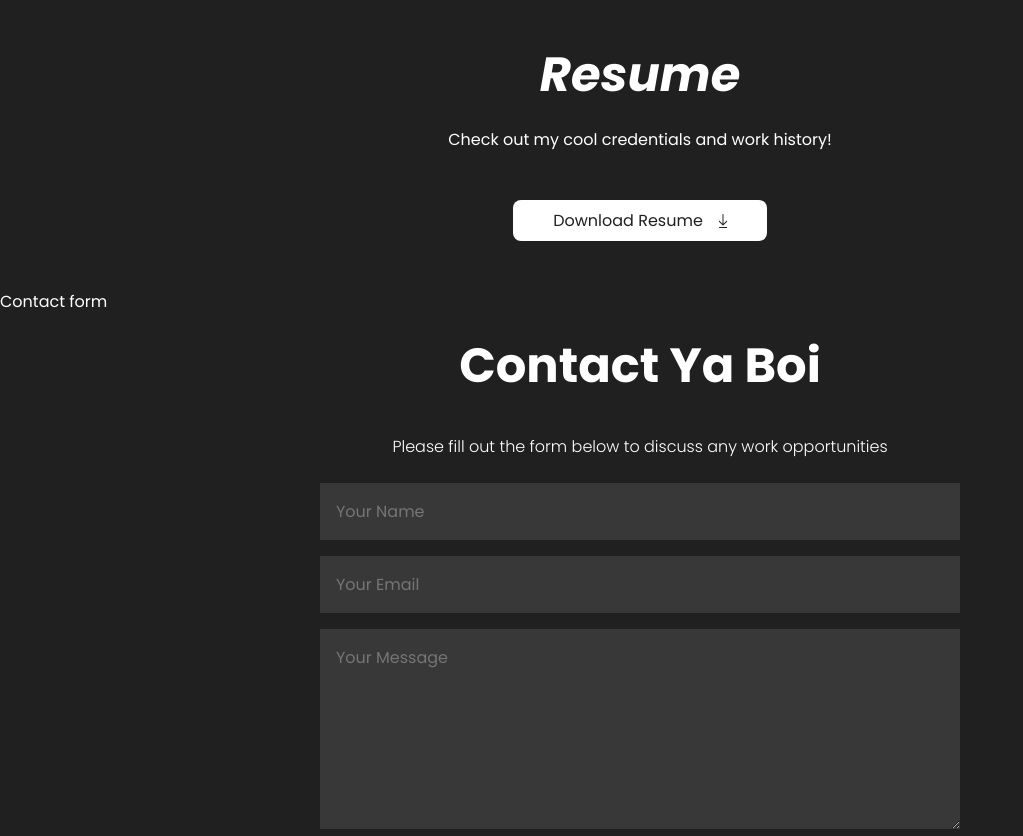
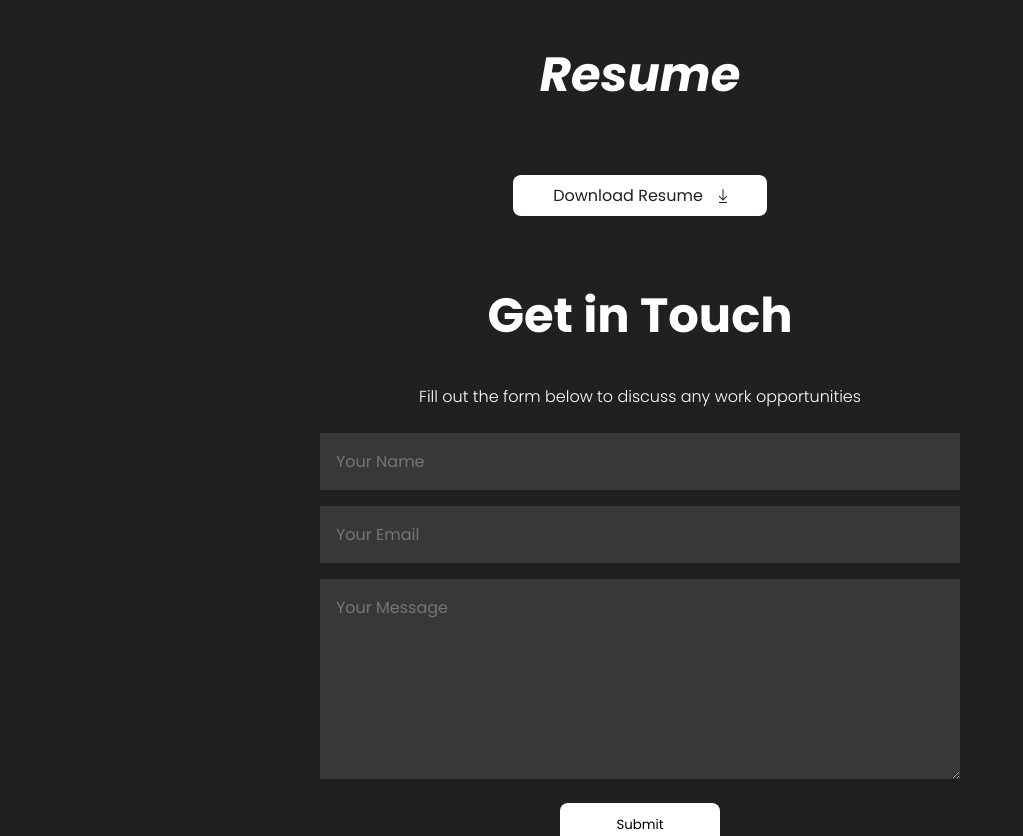
Before and after one commit to tmitchellisaac/isaacs_portfolio, a React (Create React App) app: page / in a window 1280 px wide. Shown: the part 2460-3296 px from the top of the page, without its empty margins (0-1023 px from the left). Built offline with nearby package versions, Linux system fonts and the light colour scheme.

Commit message:
Professionalize the section headers and text

```diff
--- a/src/components/contact/contact.js
+++ b/src/components/contact/contact.js
@@ -9,19 +9,16 @@ const Contact = () => {
   return (
     <section  id="contact-page">
       <div className="resume">
-        <h1 className="contact-page-title">Resume</h1>
-        <p className="resume-text">Check out my cool credentials and work history!</p>
+        <h2 className="contact-page-title">Resume</h2>
+        <p className="resume-text"></p>
         <button className="resume-download-btn">
           <p>Download Resume</p>
           <img src={download} alt="download" className="download-img"/>
         </button>
       </div>
-      <div className="contact">
-        Contact form
-      </div>
       <div id="contact">
-        <h1 className="contact-heading">Contact Ya Boi</h1>
-        <span className="contact-descr">Please fill out the form below to discuss any work opportunities</span>
+        <h2 className="contact-heading">Get in Touch</h2>
+        <span className="contact-descr">Fill out the form below to discuss any work opportunities</span>
         <div className="contact-form">
           <input type="text" className="name" placeholder="Your Name"/>
           <input type="text" className="email" placeholder="Your Email"/>
```
